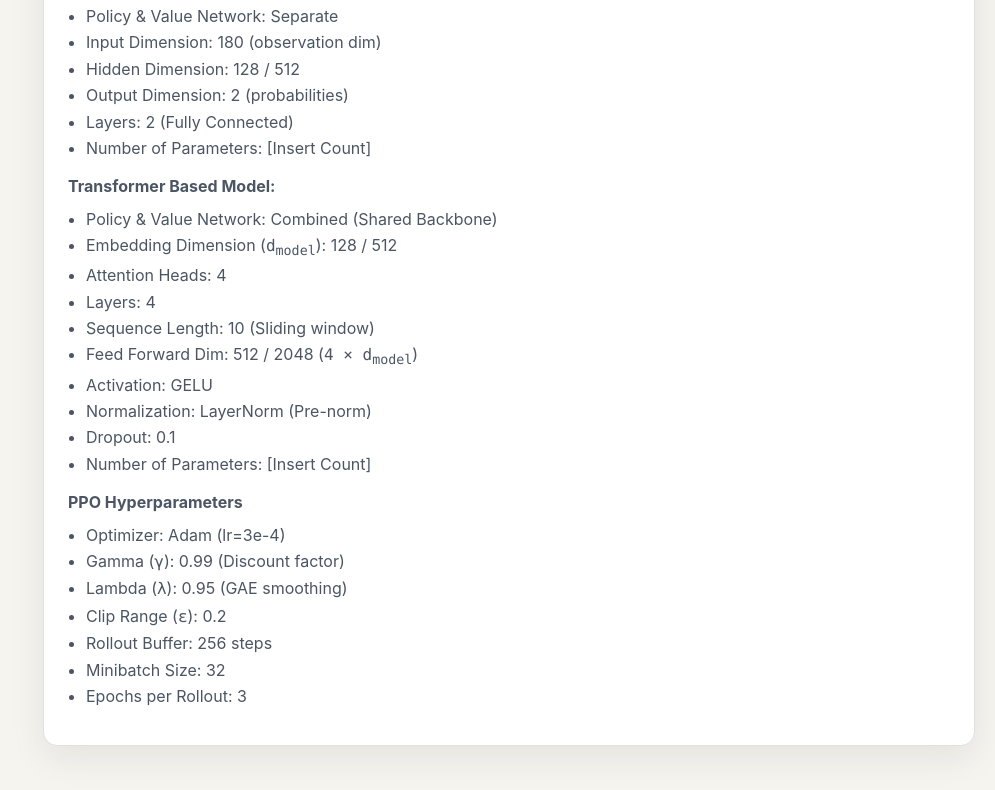
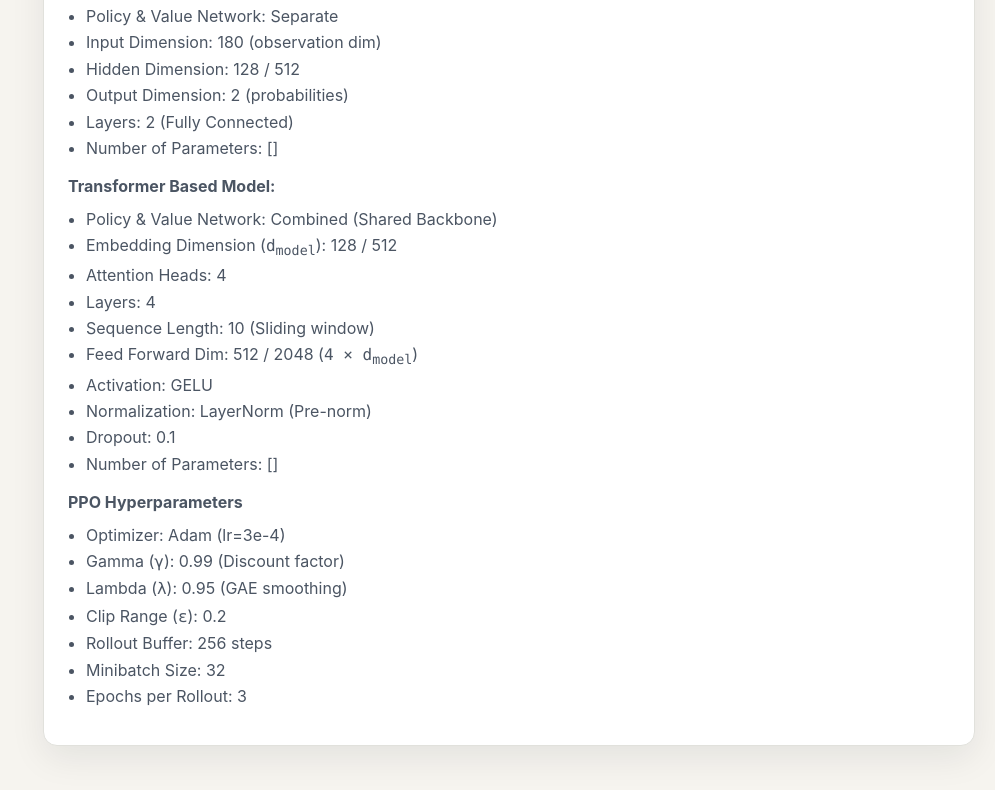
Before and after one commit to ggoodwinwilson/ggoodwinwilson.github.io, a plain HTML site: page projects/flappy-bird-ppo.html in a window 1280 px wide. Shown: the part 6274-7064 px from the top of the page, without its empty margins (285-1280 px from the left). Drawn offline with Linux system fonts and the light colour scheme.

Commit message:
minor fix

```diff
--- a/projects/flappy-bird-ppo.html
+++ b/projects/flappy-bird-ppo.html
@@ -155,7 +155,7 @@
           <li>Hidden Dimension: 128 / 512</li>
           <li>Output Dimension: 2 (probabilities)</li>
           <li>Layers: 2 (Fully Connected)</li>
-          <li>Number of Parameters: [Insert Count]</li>
+          <li>Number of Parameters: []</li>
         </ul>
 
         <p><strong>Transformer Based Model:</strong></p>
@@ -169,7 +169,7 @@
           <li>Activation: GELU</li>
           <li>Normalization: LayerNorm (Pre-norm)</li>
           <li>Dropout: 0.1</li>
-          <li>Number of Parameters: [Insert Count]</li>
+          <li>Number of Parameters: []</li>
         </ul>
 
         <p><strong>PPO Hyperparameters</strong></p>
```
